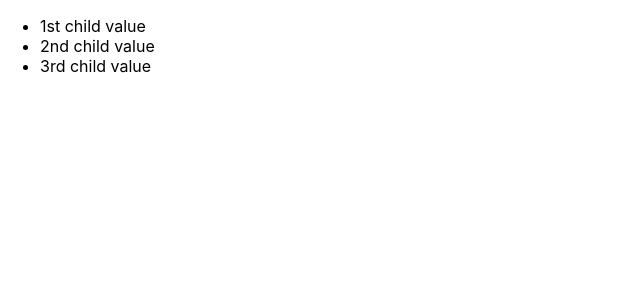
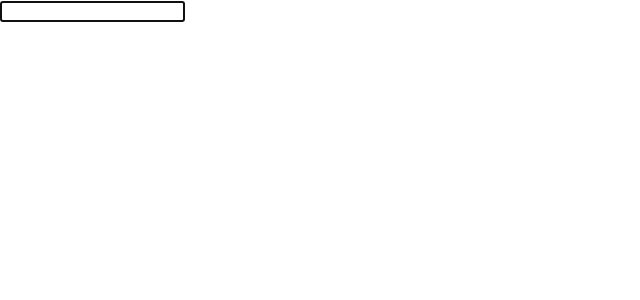
Before and after one commit to chaos2171053/build-my-react, a React (Create React App) app in the folder react-demo/: page / in a window 1280 px wide. Shown: the top 300 px of the page, without its empty margins (0-640 px from the left). Built offline with nearby package versions, Linux system fonts and the light colour scheme.

Commit message:
add:read react ref

```diff
--- a/react-demo/src/App.js
+++ b/react-demo/src/App.js
@@ -4,7 +4,8 @@
 // import ReactChildrenDemo from './demo/ReactChildrenDemo.jsx';
 // import ReactMemoDemo from './demo/ReactMemoDemo.jsx';
 // import CloneElementDemo from './demo/CloneElementDemo.jsx';
-import ReactChildrenForeach from './demo/ReactChildrenForeach.jsx';
+// import ReactChildrenForeach from './demo/ReactChildrenForeach.jsx';
+import ReactCreateRef from './demo/ReactCreateRef';
 
 export default function App() {
   return (
@@ -12,7 +13,8 @@
       {/* <ReactChildrenDemo /> */}
       {/* <ReactMemoDemo /> */}
       {/* <CloneElementDemo /> */}
-      <ReactChildrenForeach />
+      {/* <ReactChildrenForeach /> */}
+      <ReactCreateRef />
     </>
   );
 }
--- /dev/null
+++ b/react-demo/src/demo/ReactCreateRef.jsx
@@ -0,0 +1,18 @@
+import React from 'react';
+class ReactCreateRef extends React.Component {
+  constructor(props) {
+    super(props);
+
+    this.inputRef = React.createRef();
+  }
+
+  render() {
+    return <input type="text" ref={this.inputRef} />;
+  }
+
+  componentDidMount() {
+    this.inputRef.current.focus();
+  }
+}
+
+export default ReactCreateRef;
```
Also changed, not shown: 2 other files (tests, documents, lock files or other folders).
